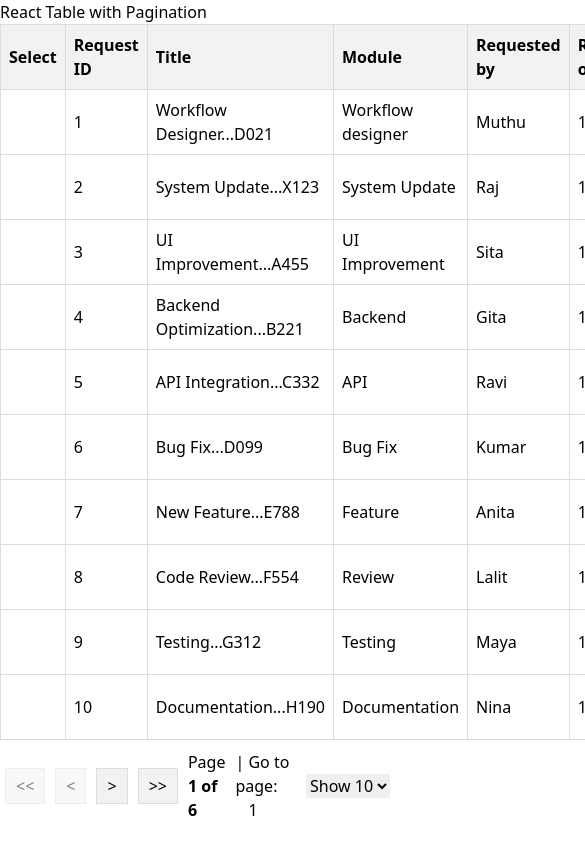
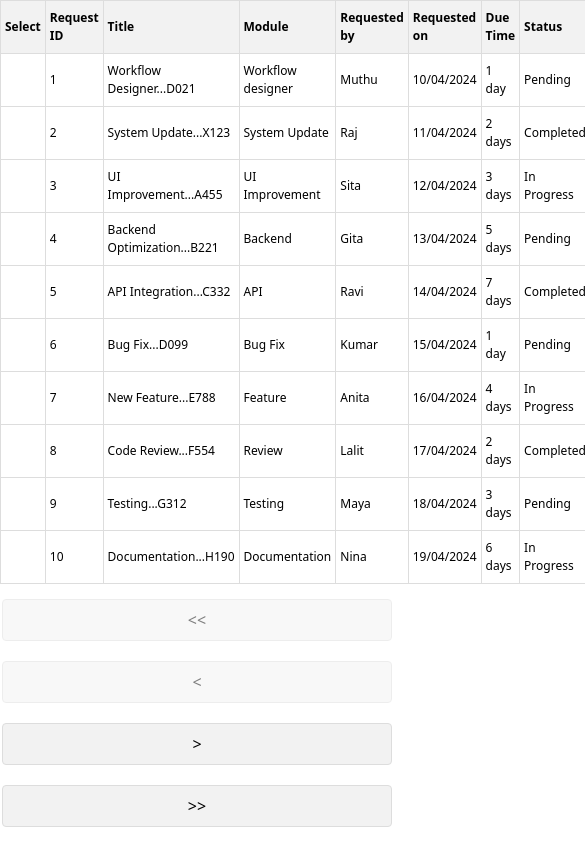
Before and after one commit to Diivvuu/New-folder, a React (Create React App) app: page / in a window 390 px wide. Shown: the top 844 px of the page, 585 px wide, since content can reach past the window. Built offline with nearby package versions, Linux system fonts and the light colour scheme.

Commit message:
utils del

```diff
--- a/src/App.js
+++ b/src/App.js
@@ -17,7 +17,6 @@ const App = () => {
 
   return (
     <div>
-      <h1>React Table with Pagination</h1>
       <TableComponent columns={columns} data={data} />
     </div>
   );
--- a/src/components/TableComponent.css
+++ b/src/components/TableComponent.css
@@ -1,12 +1,14 @@
+/* General Table Styles */
 .table {
   width: 100%;
   border-collapse: collapse;
+  font-size: 14px; /* Adjust font size for better readability on mobile */
 }
 
 .table th,
 .table td {
   border: 1px solid #ddd;
-  padding: 8px;
+  padding: 12px 8px;
   text-align: left;
 }
 
@@ -14,18 +16,26 @@
   background-color: #f2f2f2;
 }
 
+/* Pagination Styles */
 .pagination {
   margin-top: 10px;
   display: flex;
-  align-items: center;
+  flex-wrap: wrap; /* Allow wrapping on smaller screens */
+  justify-content: center;
+  gap: 10px; /* Add space between elements */
 }
 
 .pagination button {
-  margin: 0 5px;
-  padding: 5px 10px;
+  padding: 8px 12px;
   border: 1px solid #ddd;
   background-color: #f2f2f2;
   cursor: pointer;
+  border-radius: 4px; /* Rounded corners for buttons */
+  transition: background-color 0.3s; /* Smooth transition for hover effect */
+}
+
+.pagination button:hover {
+  background-color: #e2e2e2;
 }
 
 .pagination button:disabled {
@@ -34,14 +44,70 @@
 }
 
 .pagination span {
+  display: flex;
+  align-items: center;
   margin: 0 5px;
 }
 
 .pagination input {
   width: 50px;
   text-align: center;
+  padding: 6px;
+  border: 1px solid #ddd;
+  border-radius: 4px; /* Rounded corners for input */
 }
 
 .pagination select {
-  margin-left: 10px;
+  padding: 6px;
+  border: 1px solid #ddd;
+  border-radius: 4px; /* Rounded corners for select */
 }
+
+/* Media Queries for Responsive Design */
+@media screen and (max-width: 768px) {
+  .table th,
+  .table td {
+    padding: 10px 6px; /* Reduce padding for smaller screens */
+  }
+
+  .pagination {
+    gap: 8px; /* Adjust gap for smaller screens */
+  }
+
+  .pagination button,
+  .pagination input,
+  .pagination select,
+  .pagination span {
+    margin: 5px 2px; /* Adjust margins for better spacing on mobile */
+  }
+}
+
+@media screen and (max-width: 480px) {
+  .table th,
+  .table td {
+    font-size: 12px; /* Further reduce font size for extra small screens */
+    padding: 8px 4px; /* Further reduce padding for extra small screens */
+  }
+
+  .pagination {
+    flex-direction: column; /* Stack pagination controls vertically */
+    align-items: center; /* Center align pagination controls */
+    gap: 10px; /* Increase gap for better spacing */
+  }
+
+  .pagination button,
+  .pagination input,
+  .pagination select,
+  .pagination span {
+    width: 100%; /* Full width for buttons, inputs, selects, and spans */
+    text-align: center; /* Center text for full-width elements */
+  }
+
+  .pagination input {
+    max-width: 80px; /* Limit input width */
+  }
+
+  .pagination select {
+    max-width: 120px; /* Limit select width */
+  }
+}
--- a/src/utils/appUtils.js
+++ /dev/null
@@ -1,25 +0,0 @@
-import _ from "lodash";
-export const returnPaginationRange = (totalPage, page, limit, siblings) => {
-  let totalPageNoInArray = 7 + siblings;
-  if (totalPageNoInArray >= totalPage) {
-    return _.range(1, totalPage + 1);
-  }
-  let leftSiblingsIndex = Math.max(page - siblings, 1);
-  let showLeftDots = leftSiblingsIndex > 2;
-
-  let rightSiblingsIndex = Math.min(page + siblings, totalPage);
-  let showRightDots = rightSiblingsIndex < totalPage - 2;
-
-  if (!showLeftDots && showRightDots) {
-    let leftItemsCount = 3 + 2 * siblings;
-    let leftRange = _.range(1, leftItemsCount + 1);
-    return [...leftRange, " ...", totalPage];
-  } else if (showLeftDots && !showRightDots) {
-    let rightItemsCount = 3 + 2 * siblings;
-    let rightRange = _.range(totalPage - rightItemsCount + 1, totalPage + 1);
-    return [1, "... ", ...rightRange];
-  } else {
-    let middleRange = _.range(leftSiblingsIndex, rightSiblingsIndex + 1);
-    return [1, "... ", ...middleRange, " ...", totalPage];
-  }
-};
```
